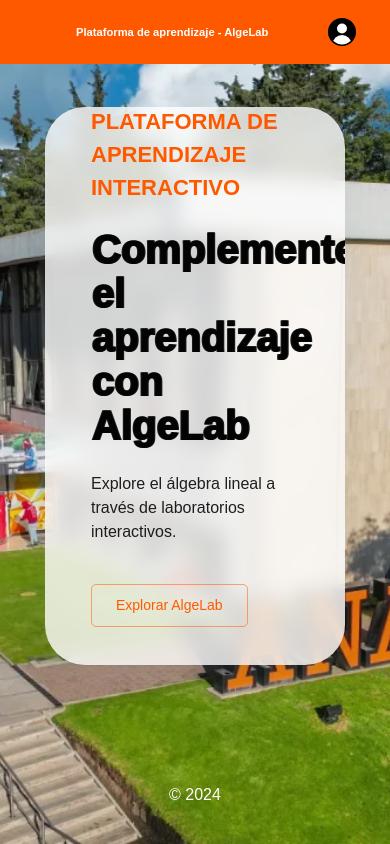
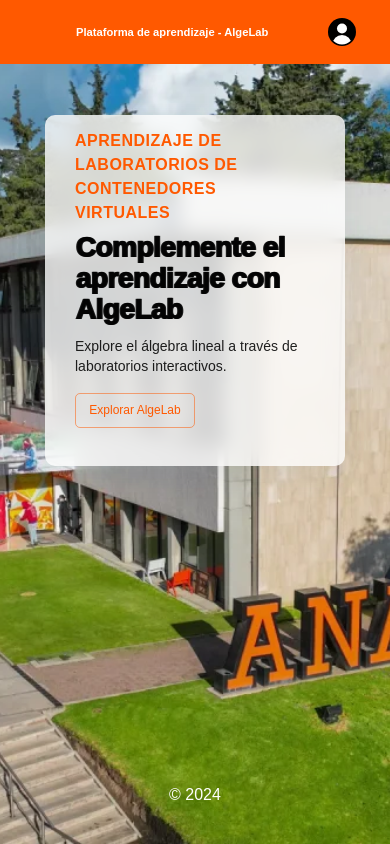
Before and after one commit to Mauro-Bonilla/AlgeLab-frontend, a React (Vite) app: page /anh-algelab in a window 390 px wide. Built offline with nearby package versions, Linux system fonts and the light colour scheme; some icons are missing.

Commit message:
home and login responsiveness

```diff
--- a/src/views/auth/Login/Login.jsx
+++ b/src/views/auth/Login/Login.jsx
@@ -7,6 +7,8 @@ import {
   Button,
   Box,
   Divider,
+  useTheme,
+  useMediaQuery,
 } from "@mui/material";
 import { darken } from "@mui/material/styles";
 import { Link } from "react-router-dom";
@@ -18,13 +20,16 @@ import LogoIcon from "../../../layouts/full-layout/logo/LogoIcon";
 import useAuth from './hooks/useAuth';
 import useForm from './hooks/useForm';
 import useLogin from './hooks/useLogin';
-import { loginFormStyles } from './styles/styles';
 import GitHubIcon from '@mui/icons-material/GitHub';
 
 const Login = () => {
   const { isAuthenticated } = useAuth();
   const { values, handleChange } = useForm({ email: '', password: '' });
   const { login, error } = useLogin();
+  const theme = useTheme();
+  const isXsScreen = useMediaQuery(theme.breakpoints.only('xs'));
+  const isSmScreen = useMediaQuery(theme.breakpoints.only('sm'));
+  const isMdScreen = useMediaQuery(theme.breakpoints.only('md'));
 
   const handleSubmit = (e) => {
     e.preventDefault();
@@ -36,44 +41,85 @@ const Login = () => {
     console.log("GitHub login clicked");
   };
 
+  const loginFormStyles = {
+    container: {
+      minHeight: "80vh",
+      justifyContent: "center",
+      alignItems: "center",
+      padding: theme.spacing(2),
+    },
+    formBox: {
+      backgroundColor: "#ffffff",
+      padding: theme.spacing(3),
+      borderRadius: theme.shape.borderRadius,
+      boxShadow: theme.shadows[3],
+      width: '100%',
+      maxWidth: { xs: '100%', sm: '450px', md: '500px' },
+      margin: 'auto',
+    },
+    optionsBox: {
+      display: "flex",
+      flexDirection: { xs: 'column', sm: 'row' },
+      alignItems: { xs: 'flex-start', sm: 'center' },
+      justifyContent: "space-between",
+      mb: 3,
+    },
+    forgotPassword: {
+      textDecoration: "none",
+      color: theme.palette.primary.main,
+      marginTop: { xs: theme.spacing(1), sm: 0 },
+      fontSize: { xs: '0.875rem', sm: '1rem' },
+    },
+    submitButton: {
+      py: { xs: 1.5, sm: 2 },
+      fontSize: { xs: '0.875rem', sm: '1rem' },
+      "&:hover": {
+        backgroundColor: darken(theme.palette.primary.main, 0.2),
+      },
+    },
+  };
+
   return (
     <PageContainer title="Login" description="this is Login page">
       <Grid container sx={loginFormStyles.container}>
-        <Grid item xs={12} sm={8} md={6} lg={4}>
+        <Grid item xs={12} sm={10} md={8} lg={6}>
           <Box sx={loginFormStyles.formBox}>
-            <Box sx={{ mb: 4 }}>
+            <Box sx={{ mb: { xs: 2, sm: 4 }, textAlign: 'center' }}>
               <LogoIcon />
             </Box>
-            <Typography variant="h1" fontWeight="700" sx={{ mb: 2 }}>
+            <Typography variant={isXsScreen ? "h5" : isSmScreen ? "h4" : "h3"} fontWeight="700" sx={{ mb: { xs: 2, sm: 3 }, textAlign: 'center' }}>
               Plataforma de aprendizaje AlgeLab
             </Typography>
             <form onSubmit={handleSubmit}>
-              <CustomFormLabel htmlFor="email">Usuario</CustomFormLabel>
+              <CustomFormLabel htmlFor="email" sx={{ fontSize: { xs: '0.875rem', sm: '1rem' } }}>Usuario</CustomFormLabel>
               <CustomTextField
                 id="email"
                 name="email"
                 variant="outlined"
                 fullWidth
-                sx={{ mb: 3 }}
+                sx={{ mb: 2 }}
                 value={values.email}
                 onChange={handleChange}
+                inputProps={{ style: { fontSize: isXsScreen ? '0.875rem' : '1rem' } }}
               />
-              <CustomFormLabel htmlFor="password">Contraseña</CustomFormLabel>
+              <CustomFormLabel htmlFor="password" sx={{ fontSize: { xs: '0.875rem', sm: '1rem' } }}>Contraseña</CustomFormLabel>
               <CustomTextField
                 id="password"
                 name="password"
                 type="password"
                 variant="outlined"
                 fullWidth
-                sx={{ mb: 3 }}
+                sx={{ mb: 2 }}
                 value={values.password}
                 onChange={handleChange}
+                inputProps={{ style: { fontSize: isXsScreen ? '0.875rem' : '1rem' } }}
               />
               <Box sx={loginFormStyles.optionsBox}>
                 <FormGroup>
                   <FormControlLabel
                     control={<CustomCheckbox defaultChecked />}
                     label="Recordar dispositivo"
+                    sx={{ '& .MuiFormControlLabel-label': { fontSize: { xs: '0.875rem', sm: '1rem' } } }}
                   />
                 </FormGroup>
                 <Typography
@@ -88,7 +134,7 @@ const Login = () => {
                 type="submit"
                 color="primary"
                 variant="contained"
-                size="large"
+                size={isXsScreen ? "medium" : "large"}
                 fullWidth
                 sx={loginFormStyles.submitButton}
                 href='/anh-algelab'
@@ -96,11 +142,11 @@ const Login = () => {
                 Iniciar Sesión
               </Button>
             </form>
-            <Divider sx={{ my: 3 }}>O</Divider>
+            <Divider sx={{ my: { xs: 2, sm: 3 } }}>O</Divider>
             <Button
               onClick={handleGitHubLogin}
               variant="outlined"
-              size="large"
+              size={isXsScreen ? "medium" : "large"}
               fullWidth
               startIcon={<GitHubIcon />}
               sx={{
--- a/src/views/home/Home.jsx
+++ b/src/views/home/Home.jsx
@@ -6,12 +6,18 @@ import {
   Button,
   Card,
   CardContent,
+  useTheme,
+  useMediaQuery,
 } from "@mui/material";
 import PageContainer from "../../components/container/PageContainer";
 import { useNavigate } from "react-router-dom";
 
 const Home = () => {
   const navigate = useNavigate();
+  const theme = useTheme();
+  const isXsScreen = useMediaQuery(theme.breakpoints.only('xs'));
+  const isSmScreen = useMediaQuery(theme.breakpoints.only('sm'));
+  const isMdScreen = useMediaQuery(theme.breakpoints.only('md'));
 
   const handleNavigateClick = () => {
     navigate("/anh-algelab/laboratorios/");
@@ -23,7 +29,7 @@ const Home = () => {
       sx={{
         height: "80vh",
         width: "100%",
-        overflow: "hidden",
+        overflow: "auto",
         display: "flex",
         flexDirection: "column",
         justifyContent: "flex-start",
@@ -32,10 +38,10 @@ const Home = () => {
       <Container
         maxWidth="xl"
         sx={{
-          height: "auto",
+          height: "100%",
           display: "flex",
           alignItems: "flex-start",
-          pt: { xs: 1, sm: 1, md: 1, lg: 1 },
+          pt: { xs: 2, sm: 3, md: 4, lg: 5 },
         }}
       >
         <Grid container spacing={2} alignItems="flex-start">
@@ -45,34 +51,36 @@ const Home = () => {
               sx={{
                 backgroundColor: "rgba(255, 255, 255, 0.8)",
                 backdropFilter: "blur(10px)",
-                borderRadius: 8,
+                borderRadius: { xs: 2, sm: 4, md: 6, lg: 8 },
                 minHeight: { xs: "auto", md: "100px" },
                 display: "flex",
                 flexDirection: "column",
                 justifyContent: "center",
                 mr: { md: 4, lg: 8 },
-                maxWidth: { lg: "1200px" },
+                maxWidth: { xs: "100%", sm: "90%", md: "85%", lg: "1200px" },
               }}
             >
-              <CardContent sx={{ p: { xs: 4, sm: 6, md: 8, lg: 9 } }}>
+              <CardContent sx={{ p: { xs: 2, sm: 3, md: 4, lg: 5 } }}>
                 <Typography
-                  fontSize={{ xs: "22px", sm: "24px", md: "26px", lg: "28px" }}
                   sx={{
                     color: "primary.main",
                     fontWeight: "bold",
-                    mb: 3,
-                    mt: -6,
+                    mb: { xs: 1, sm: 1.5, md: 2, lg: 3 },
+                    mt: { xs: -2, sm: -3, md: -4, lg: -6 },
+                    fontSize: { xs: "16px", sm: "18px", md: "22px", lg: "28px" },
+                    letterSpacing: { xs: 0.5, sm: 1, md: 1.5 },
                   }}
                 >
-                  PLATAFORMA DE APRENDIZAJE INTERACTIVO
+                  APRENDIZAJE DE LABORATORIOS DE CONTENEDORES VIRTUALES
                 </Typography>
                 <Typography
-                  fontSize={{ xs: "40px", sm: "48px", md: "56px", lg: "72px" }}
                   sx={{
-                    mb: 3,
+                    mb: { xs: 1.5, sm: 2, md: 2.5, lg: 3 },
                     fontWeight: 1000,
                     textShadow: "1px 0 0 currentColor",
-                    lineHeight: 1.1,
+                    lineHeight: { xs: 1.1, sm: 1.2, md: 1.1 },
+                    fontSize: { xs: "28px", sm: "36px", md: "48px", lg: "72px" },
+                    letterSpacing: { xs: -0.5, sm: -1, md: -1.5 },
                   }}
                 >
                   Complemente el aprendizaje con AlgeLab
@@ -80,33 +88,24 @@ const Home = () => {
                 <Typography
                   variant="body1"
                   sx={{
-                    mb: 5,
-                    fontSize: {
-                      xs: "16px",
-                      sm: "18px",
-                      md: "20px",
-                      lg: "22px",
-                    },
-                    maxWidth: { xs: "100%", sm: "90%", md: "80%" },
+                    mb: { xs: 2, sm: 3, md: 4, lg: 5 },
+                    fontSize: { xs: "14px", sm: "16px", md: "18px", lg: "22px" },
+                    maxWidth: { xs: "100%", sm: "95%", md: "90%", lg: "80%" },
+                    lineHeight: { xs: 1.4, sm: 1.5, md: 1.6 },
                   }}
                 >
-                  Explore el álgebra lineal a través de laboratorios
-                  interactivos.
+                  Explore el álgebra lineal a través de laboratorios interactivos.
                 </Typography>
                 <Button
                   variant="outlined"
                   color="primary"
                   onClick={handleNavigateClick}
-                  size="large"
+                  size={isXsScreen ? "medium" : "large"}
                   sx={{
-                    fontSize: {
-                      xs: "14px",
-                      sm: "16px",
-                      md: "18px",
-                      lg: "20px",
-                    },
-                    py: { xs: 1, sm: 1.25, md: 1.5 },
-                    px: { xs: 3, sm: 3.5, md: 4 },
+                    fontSize: { xs: "12px", sm: "14px", md: "16px", lg: "20px" },
+                    py: { xs: 0.75, sm: 1, md: 1.25, lg: 1.5 },
+                    px: { xs: 1.5, sm: 2, md: 3, lg: 4 },
+                    minWidth: { xs: "120px", sm: "140px", md: "160px", lg: "180px" },
                   }}
                 >
                   Explorar AlgeLab
```
